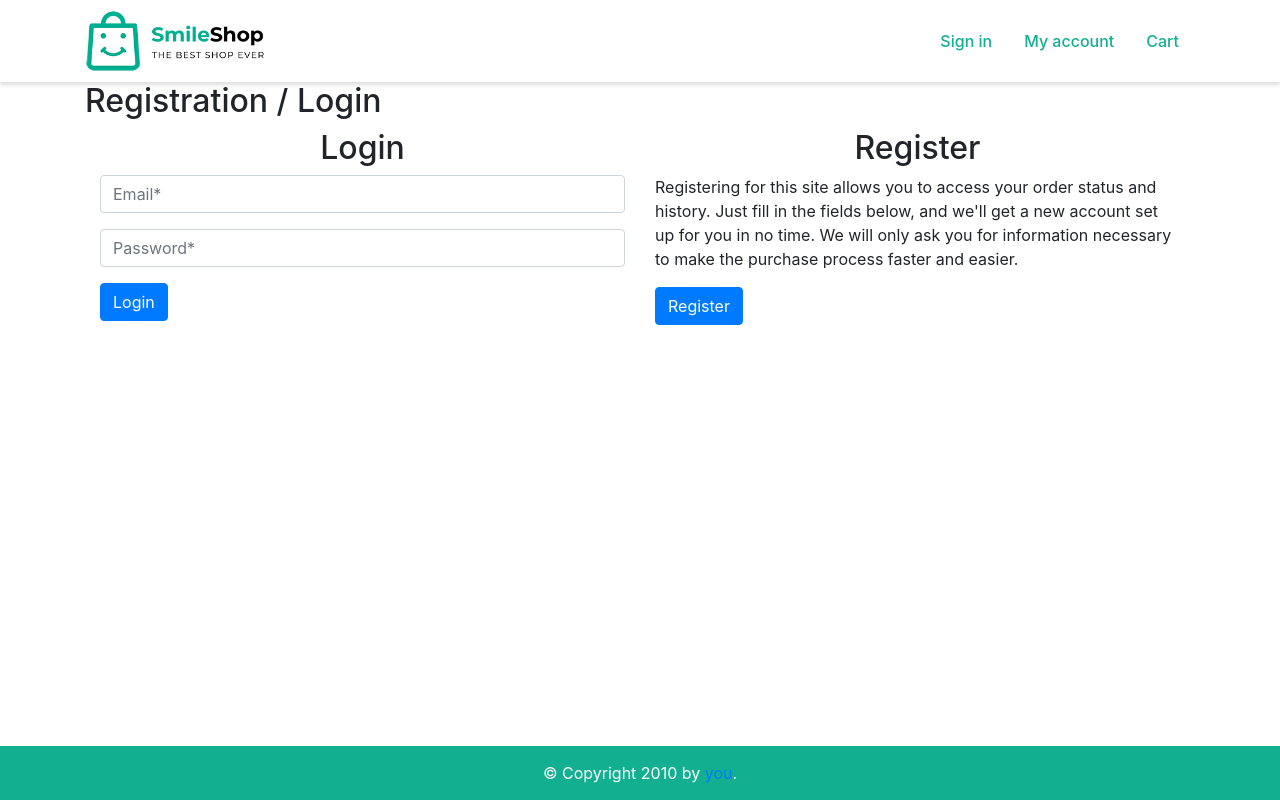
After one commit to ErnestasZ/Atsiskaitymas_2, a Flask app: page /login in a window 1280 px wide. The commit adds this page. Run offline with Flask 3, Linux system fonts and the light colour scheme.

Commit message:
Pages created

```diff
--- a/routes/main.py
+++ b/routes/main.py
@@ -8,5 +8,31 @@ def register_main_routes(app, db):
     def index():
         return render_template('index.html')
 
+    @main.route('/login')
+    def login():
+        return render_template('login.html')
+
+    @main.route('/logout')
+    def logout():
+        flash('You have been logged out.', 'info')
+        return redirect(url_for('main.index'))
+
+    # @main.route('/lost-password', methods=['GET', 'POST'])
+    # def lost_password():
+    #     return render_template('lost_password.html')
+
+    @main.route('/my-account')
+    def my_acc():
+        return render_template('my_account.html')
+
+    @main.route('/cart')
+    def cart():
+        return render_template('cart.html')
+
+    @main.route('/checkout')
+    def checkout():
+        return render_template('checkout.html')
+
     # register blueprint
+
     app.register_blueprint(main)
--- a/static/css/style.css
+++ b/static/css/style.css
@@ -1 +1,60 @@
-/* css */
+html, body {
+	font-family: 'Poppins', sans-serif;
+	overflow-x: hidden;
+	max-width: 100vw;
+    height: 100%;
+    margin: 0;
+}
+body {
+    display: flex;
+    flex-direction: column;
+}
+
+main {
+    flex: 1;
+}
+footer {
+    background-color: #13AF91;
+    color: white;
+    text-align: center;
+    padding: 15px 0;
+    margin-top: 45px;
+  }
+
+.nav-bar {
+    display: flex;
+    flex-direction: row;
+    flex-wrap: wrap;
+    align-content: center;
+    justify-content: space-between;
+    align-items: center;
+}
+.nav-bar a {
+    color: #13AF91;
+    font-weight: 500;
+}
+.nav-bar a:hover {
+    color: #000000;
+}
+img {
+	height: auto;
+	max-width: 100%;
+}
+header {
+    box-shadow: 0 3px 4px 0px #dfdfdf;
+}
+.header-logo img {
+	max-width: 180px;
+}
+.header-logo {
+	float: left;
+}
+.nav-bar {
+    padding: 10px 5px;
+}
+.main-c {
+    color: #13AF91
+}
+.main-bg-c {
+    background-color: #13AF91
+}
--- /dev/null
+++ b/templates/login.html
@@ -0,0 +1,82 @@
+{% extends "shared/main_layout.html" %}
+
+{% block title %}Login{% endblock %}
+
+{% block content %}
+<h2>Registration / Login</h2>
+<div class="container">
+    <div class="row" id="registration-forms">
+        <div class="col-md-6 mb-3" id="login-form">
+            <h2 class="text-center">Login</h2>
+            <form action="{{ url_for('main.index') }}" method="GET">
+                <div class="input-group mb-3">
+                    <input type="text" class="form-control" placeholder="Email*" id="email" name="email">
+                </div>
+                <div class="input-group mb-3">
+                    <input type="password" class="form-control" placeholder="Password*" id="password" name="password">
+                </div>
+                <button type="submit" class="btn btn-primary">Login</button>
+            </form>
+        </div>
+        <div class="col-md-6 mb-3" id="register-form" style="display: none;" onsubmit="return showSuccessMessage(event)">
+            <h2 class="text-center">Register</h2>
+            <form action="{{ url_for('main.index') }}" method="GET">
+                <div class="input-group mb-3">
+                    <input type="text" class="form-control" placeholder="Name" id="name" name="name">
+                </div>
+                <div class="input-group mb-3">
+                    <input type="text" class="form-control" placeholder="Surname" id="surname" name="surname">
+                </div>
+                <div class="input-group mb-3">
+                    <input type="text" class="form-control" placeholder="Email*" id="email-register" name="email">
+                </div>
+                <div class="input-group mb-3">
+                    <input type="password" class="form-control" placeholder="Password*" id="password-register" name="password">
+                </div>
+                <div class="input-group mb-3">
+                    <input type="password" class="form-control" placeholder="Repeat password*" id="password-register" name="password">
+                </div>
+                <button type="submit" class="btn btn-primary">Register</button>
+            </form>
+        </div>
+
+        <div class="col-md-6 mb-3">
+            <h2 class="text-center">Register</h2>
+            <p>
+                Registering for this site allows you to access your order status and history. Just fill in the fields below, and we'll get a new account set up for you in no time. We will only ask you for information necessary to make the purchase process faster and easier.
+            </p>
+            <button type="button" class="btn btn-primary" id="switch-btn">Register</button>
+        </div>
+    </div>
+</div>
+<div id="success-message" style="display: none;">
+    <p>Please check your email to confirm registration and activate your account.</p>
+    <a href="{{ url_for('main.index') }}" class="btn btn-primary">Back to Home</a>
+</div>
+<script>
+    // Switch to Register Form
+    document.getElementById('switch-btn').addEventListener('click', function() {
+        const loginForm = document.getElementById('login-form');
+        const registerForm = document.getElementById('register-form');
+        const switchBtn = document.getElementById('switch-btn');
+
+        if (loginForm.style.display === 'none') {
+            // Show login form
+            loginForm.style.display = 'block';
+            registerForm.style.display = 'none';
+            switchBtn.textContent = "Register";
+        } else {
+            // Show register form
+            loginForm.style.display = 'none';
+            registerForm.style.display = 'block';
+            switchBtn.textContent = "Login";
+        }
+    });
+    function showSuccessMessage(event) {
+            event.preventDefault();
+            document.getElementById("registration-forms").style.display = "none";
+            document.getElementById("success-message").style.display = "block";
+        }
+</script>
+
+{% endblock %}
--- a/templates/shared/main_layout.html
+++ b/templates/shared/main_layout.html
@@ -3,10 +3,40 @@
 <head>
     <meta charset="UTF-8">
     <meta name="viewport" content="width=device-width, initial-scale=1.0">
-    <title>{% block tilte %}Atsiskaitymas 2{% endblock %}</title>
+    <link rel="stylesheet" href="{{ url_for('static', filename='css/style.css') }}">
+    <!-- Bootstrap CSS -->
+    <link rel="stylesheet" href="https://cdn.jsdelivr.net/npm/bootstrap@4.4.1/dist/css/bootstrap.min.css" integrity="sha384-Vkoo8x4CGsO3+Hhxv8T/Q5PaXtkKtu6ug5TOeNV6gBiFeWPGFN9MuhOf23Q9Ifjh" crossorigin="anonymous">
+    <title>{% block title %}Smile Shop Page{% endblock %}</title>
 </head>
 <body>
-    <p>main layout</p>
-    {% block content %}{% endblock %}
+    <header>
+        <div class="container nav-bar">
+            <div class="header-logo">
+                <a href="{{ url_for('main.index') }}" title="">
+                    <img src="{{ url_for('static', filename='images/logo.png') }}" alt="">
+                </a>
+            </div>
+            <nav class="nav">
+                <a class="nav-link" href="{{ url_for('main.login') }}">Sign in</a>
+                <a class="nav-link" href="{{ url_for('main.my_acc') }}">My account</a>
+                <a class="nav-link" href="{{ url_for('main.cart') }}">Cart</a>
+            </nav>
+        </div>
+    </header>
+    <main>
+        <section>
+            <div class="container">
+                {% block content %}Smile Shop products{% endblock %}
+            </div>
+        </section>
+    </main>
+    <footer>
+        {% block footer %}
+        <div class="container">
+            &copy; Copyright 2010 by <a href="#">you</a>.
+        </div>
+
+        {% endblock %}
+    </footer>
 </body>
 </html>
```
Also changed, not shown: templates/cart.html (added, +9 -0 lines), templates/checkout.html (added, +10 -0 lines), templates/lost_password.html (added, +30 -0 lines), templates/my_account.html (added, +26 -0 lines), static/images/logo.png (added), 1 other file.
